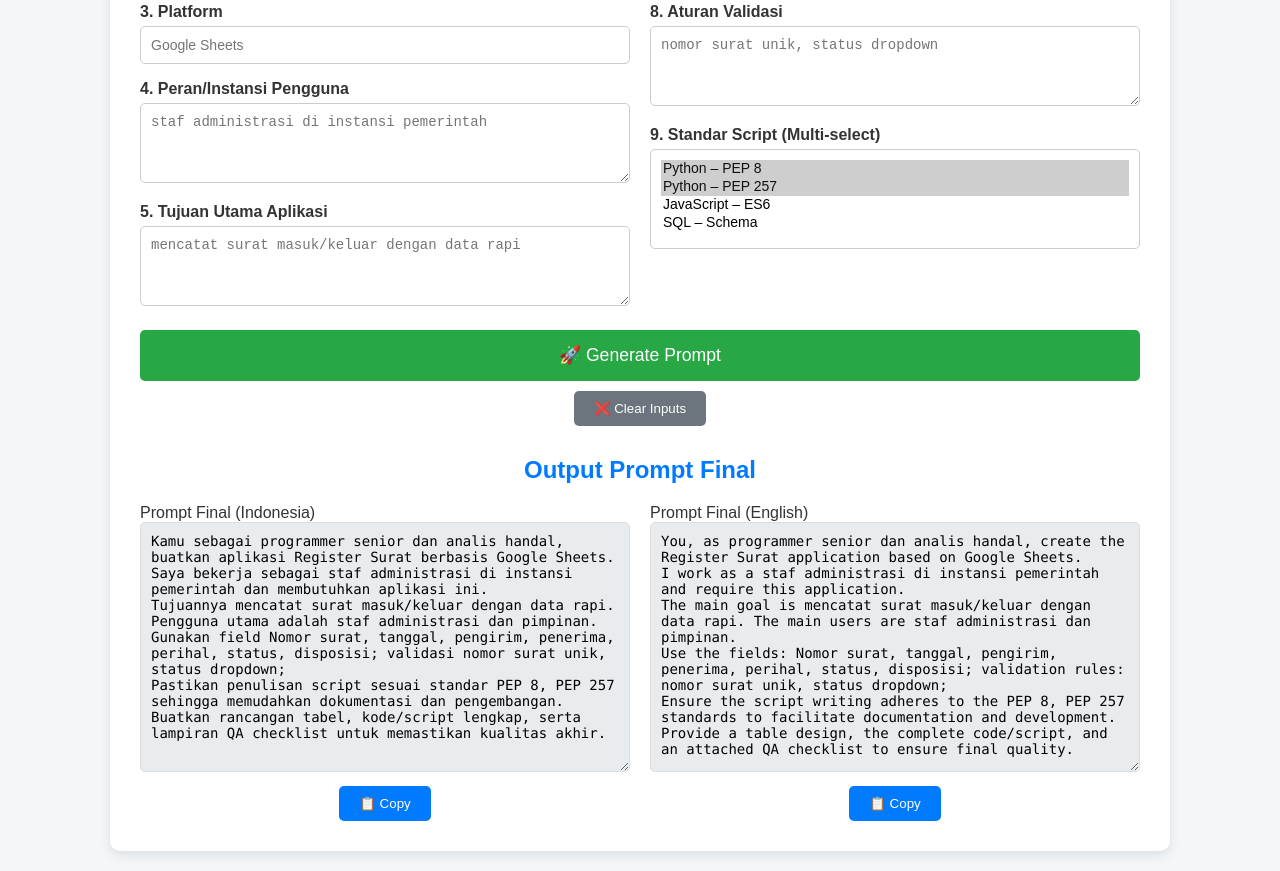
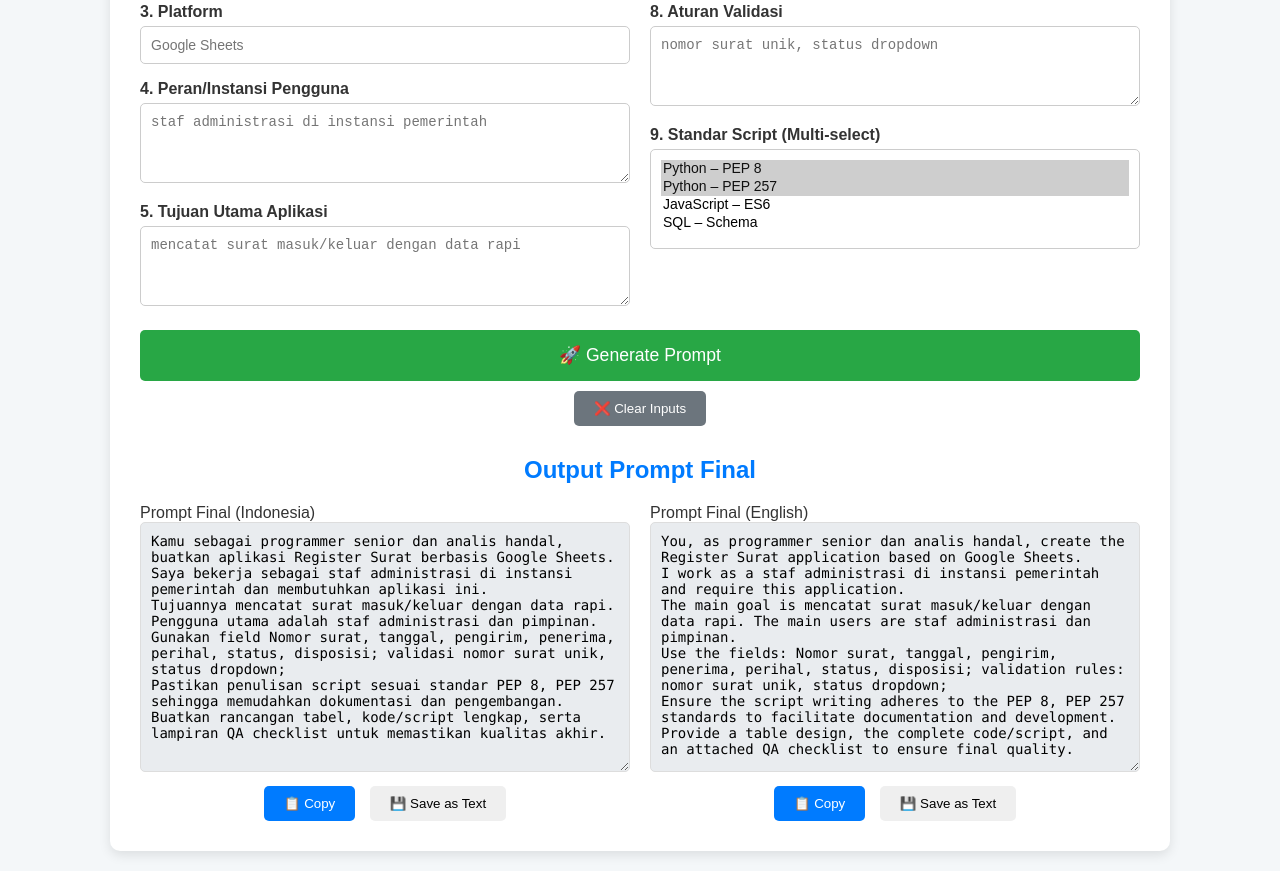
Before and after one commit to aidaa-ai/prompt-generator-Aplikasi, a plain HTML site: page generate.html in a window 1280 px wide. Shown: the part 365-1236 px from the top of the page. Drawn offline with Linux system fonts and the light colour scheme.

Commit message:
Add download buttons for text output

```diff
--- a/generate.html
+++ b/generate.html
@@ -92,6 +92,7 @@
                     <textarea id="resultID" class="output-textarea mono final" readonly placeholder="Hasil akan muncul di sini..."></textarea>
                     <div class="action-buttons">
                         <button id="copy-button-id" type="button" onclick="copyText('resultID')">📋 Copy</button>
+                        <button id="download-button-id" type="button" onclick="downloadText('resultID', 'Prompt_Indonesia.txt')">💾 Save as Text</button>
                     </div>
                 </div>
 
@@ -100,6 +101,7 @@
                     <textarea id="resultEN" class="output-textarea mono final" readonly placeholder="Output reference (read-only)"></textarea>
                     <div class="action-buttons">
                         <button id="copy-button-en" type="button" onclick="copyText('resultEN')">📋 Copy</button>
+                        <button id="download-button-en" type="button" onclick="downloadText('resultEN', 'Prompt_English.txt')">💾 Save as Text</button>
                     </div>
                 </div>
             </div>
```
